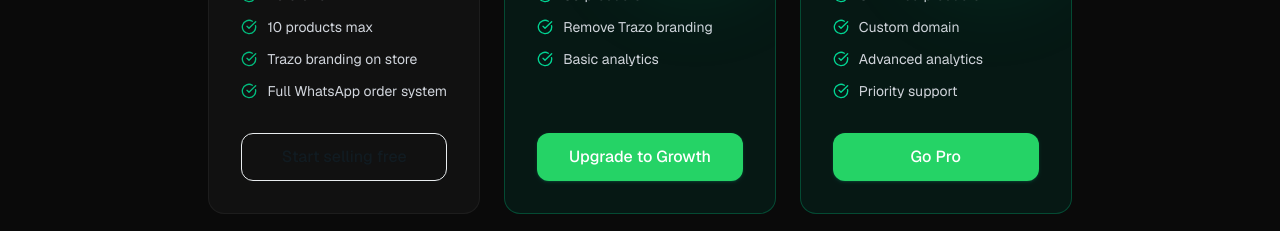
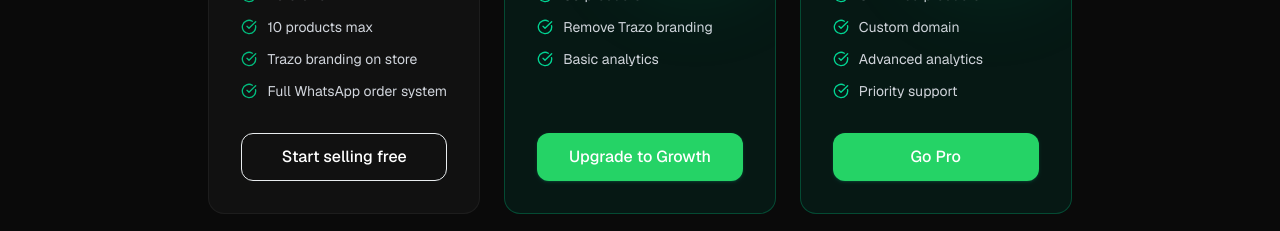
Before and after one commit to Reward-steve/trazo, a Next.js app: page / in a window 1280 px wide. Shown: the part 3540-3771 px from the top of the page. Built offline with nearby package versions, Linux system fonts and the light colour scheme.

Commit message:
major-revamp

```diff
--- a/app/page.tsx
+++ b/app/page.tsx
@@ -71,7 +71,7 @@ export default function HomePage() {
                 href="/store/demo"
                 variant="outline"
                 size="lg"
-                className="w-full sm:w-auto text-white"
+                className="w-full sm:w-auto text-white hover:text-text"
               >
                 View demo store
                 <ChevronRight className="h-4 w-4" />
@@ -266,7 +266,7 @@ export default function HomePage() {
                 href="/signup"
                 variant={tier.isPro ? "primary" : "outline"}
                 size="lg"
-                className={`w-full justify-center ${tier.isPro ? "bg-emerald-500 hover:bg-emerald-400 text-black font-bold shadow-lg shadow-emerald-500/20" : ""}`}
+                className={`w-full justify-center ${tier.isPro ? "bg-emerald-500 hover:bg-emerald-400 text-black font-bold shadow-lg shadow-emerald-500/20" : "text-white hover:text-text"}`}
               >
                 {tier.cta}
               </Button>
```
